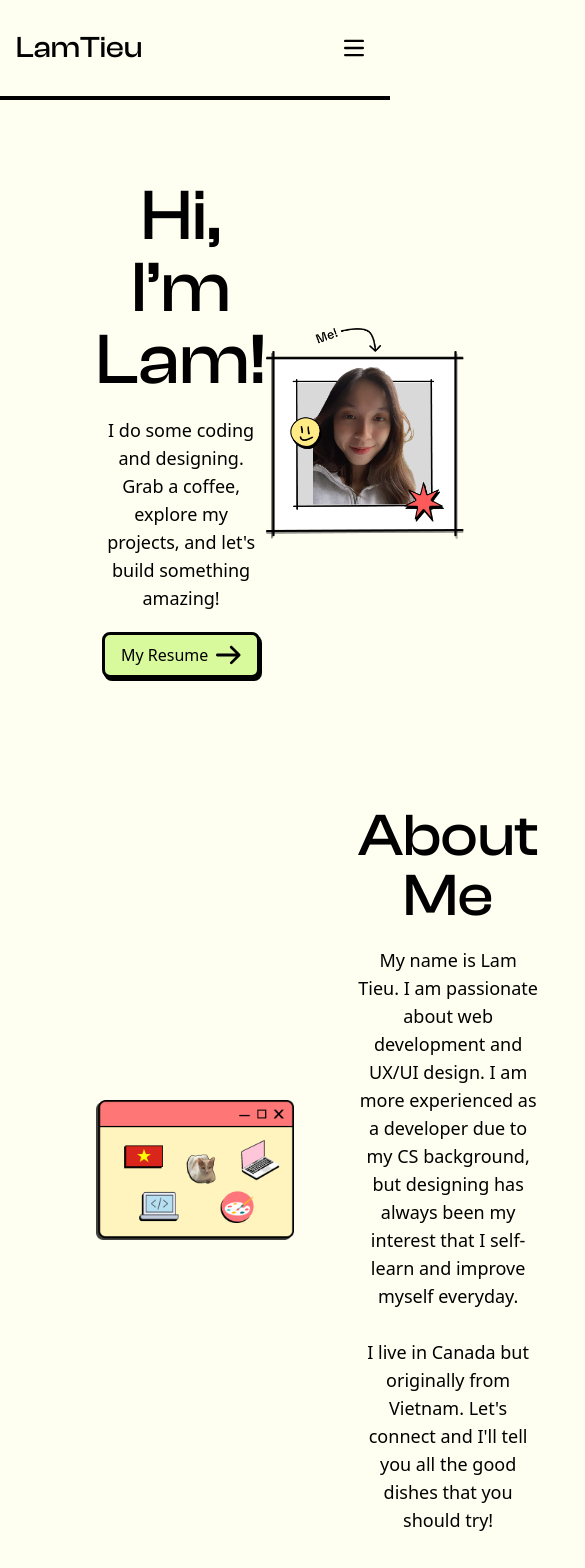
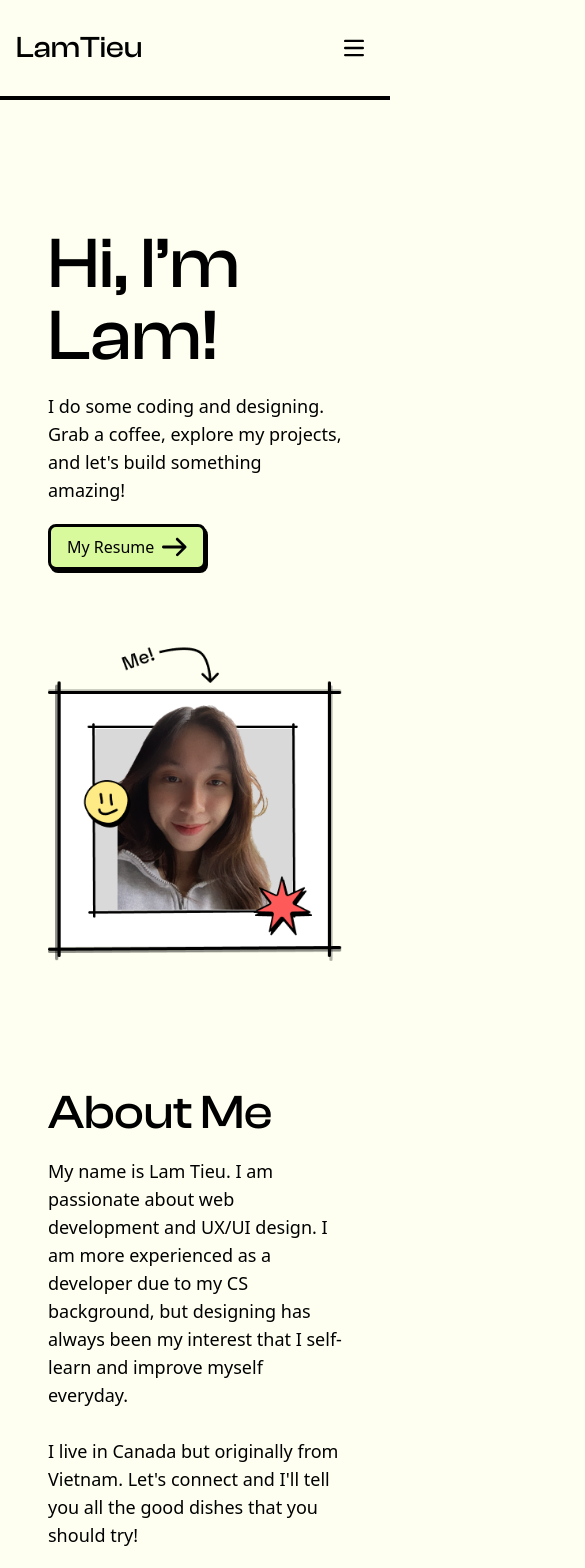
Before and after one commit to ltieu12/my-portfolio, a React (Create React App) app: page / in a window 390 px wide. Shown: the top 1568 px of the page, 585 px wide, since content can reach past the window. Built offline with nearby package versions, Linux system fonts and the light colour scheme.

Commit message:
Add responsive styles for smaller screen size in About page

```diff
--- a/src/components/Form.js
+++ b/src/components/Form.js
@@ -10,7 +10,7 @@ const Form = () => {
 
     return (
         <>
-            <form className="bg-yellow-300 shadow-dark-shadow-lg my-4 px-10 py-12 rounded-xl border-3 border-black">
+            <form className="bg-yellow-300 shadow-dark-shadow-lg my-4 p-12 rounded-xl border-3 border-black">
                 <div className="mb-6">
                     <label className="block text-left" htmlFor="firstName">First Name</label>
                     <input className="border-2 rounded-md border-black w-full px-2 py-1" type="text" value={formData.firstName} required></input>
--- a/src/components/NavBar.js
+++ b/src/components/NavBar.js
@@ -34,7 +34,7 @@ export default function NavBar() {
 
                 {/* Mobile NavBar */}
                 {isOpen && (
-                    <div className="md:hidden mb-4">
+                    <div className="md:hidden border-t-4 border-black p-5 bg-custom-orange">
                         <ul className="flex flex-col space-y-4">
                             <li>
                                 <a href="/" className="px-2 py-1 hover:rounded-xl hover:text-yellow-200 hover:border-2 hover:border-black hover:bg-purple-500 hover:shadow-dark-shadow">
@@ -47,7 +47,7 @@ export default function NavBar() {
                                 </a>
                             </li>
                             <li>
-                                <a href="/contact" className="px-2 py-1 rounded-xl border-2 border-white hover:text-yellow-200 hover:border-black hover:bg-purple-500 hover:shadow-dark-shadow">
+                                <a href="/contact" className="px-2 py-1 rounded-xl hover:text-yellow-200 hover:border-2 hover:border-black hover:bg-purple-500 hover:shadow-dark-shadow">
                                     Contact
                                 </a>
                             </li>
--- a/src/pages/AboutPage.js
+++ b/src/pages/AboutPage.js
@@ -4,8 +4,8 @@ import { Arrow } from "../components/Arrow";
 export const AboutPage = () => {
     return (
         <>
-            <div className='container mx-auto px-24 mt-20 flex justify-between items-center'>
-                <div className="md:w-1/2 md:text-left space-y-5">
+            <div className='container mx-auto px-12 mt-32 md:px-24 md:mt-20 flex flex-col md:flex-row md:justify-between md:items-center'>
+                <div className="pb-16 md:pb-0 md:w-1/2 text-left space-y-5">
                     <h1 className="text-7xl font-Clash">Hi, I’m Lam!</h1>
                     <p className="text-lg">
                     I do some coding and designing.<br />Grab a coffee, explore my projects, and let's build something amazing!
@@ -17,10 +17,10 @@ export const AboutPage = () => {
                 <img src="/Profile Pic.png" alt="Profile Pic"></img>
             </div>
 
-            <div className='container mx-auto px-24 mt-32 flex justify-between items-center'>
+            <div className='container mx-auto px-12 md:px-24 mt-32 flex flex-col-reverse md:flex-row md:justify-between md:items-center'>
                 <img src="/Browser.png" alt="About me browser illustration"></img>
-                <div className="md:w-1/2 md:text-left space-y-5 ml-16">
-                    <h2 className="text-6xl font-Clash">About Me</h2>
+                <div className="pb-16 md:p-0 md:w-1/2 text-left space-y-5 md:ml-16">
+                    <h2 className="text-5xl md:text-6xl font-Clash">About Me</h2>
                     <p className="text-lg">My name is Lam Tieu. I am passionate about web development and UX/UI design. I am more experienced as a developer due to my CS background, but designing has always been my interest that I self-learn and improve myself everyday.
                         <br /><br />I live in Canada but originally from Vietnam. Let's connect and I'll tell you all the good dishes that you should try!
                     </p>
@@ -41,10 +41,10 @@ export const AboutPage = () => {
                 </div>
             </div>
 
-            <div className="container mx-auto my-32 px-28 gap-20 flex justify-between">
+            <div className="container mx-auto my-32 px-18 md:px-28 gap-20 flex flex-col md:flex-row md:justify-between">
                 <div className="md:w-3/4 md:text-left space-y-5">
                     <h2 className="text-5xl font-Clash pb-2">Education</h2>
-                    <p className="font-bold text-lg">
+                    <p className="font-bold text-lg pb-10 md:pb-0">
                         <span className="text-red-500 inline-block pb-2">2020 - 2024</span><br />
                         Bachelor of Computer Science <br /><span className="font-normal">Dalhousie University</span>
                     </p>
@@ -56,7 +56,7 @@ export const AboutPage = () => {
                         <span className="font-normal">Microsoft</span>
                     </p>
 
-                    <p className="font-bold text-lg py-2">
+                    <p className="font-bold text-lg py-2 pb-10 md:pb-0">
                         <span className="text-red-500 inline-block pb-2">Dec 2024</span><br />
                         Communication Technologies and Cyber Security<br />
                         <span className="font-normal">Dalhousie University</span>
@@ -65,8 +65,8 @@ export const AboutPage = () => {
 
                 <div className="md:w-1/2 md:text-left space-y-5">
                     <h2 className="text-5xl font-Clash">Experiences</h2>
-                    <div className="flex py-2">
-                        <img className="h-max pt-2" src="/Timeline.png" alt="About me browser illustration"></img>
+                    <div className="md:flex py-2">
+                        <img className="hidden md:block md:h-max md:pt-2" src="/Timeline.png" alt="Timeline illustration"></img>
                         <div className="px-8">
                             <p className="font-bold text-lg pb-12">
                                 <span className="text-red-500 inline-block pb-2">Sep 2023 - Dec 2023</span><br />
--- a/src/pages/ContactPage.js
+++ b/src/pages/ContactPage.js
@@ -76,7 +76,7 @@ export const ContactPage = () => {
                         </li>
                     </ul>
                 </div>
-                <div className="w-full max-w-md">
+                <div className="w-full max-w-lg">
                     <Form />
                 </div>
             </div>
```
